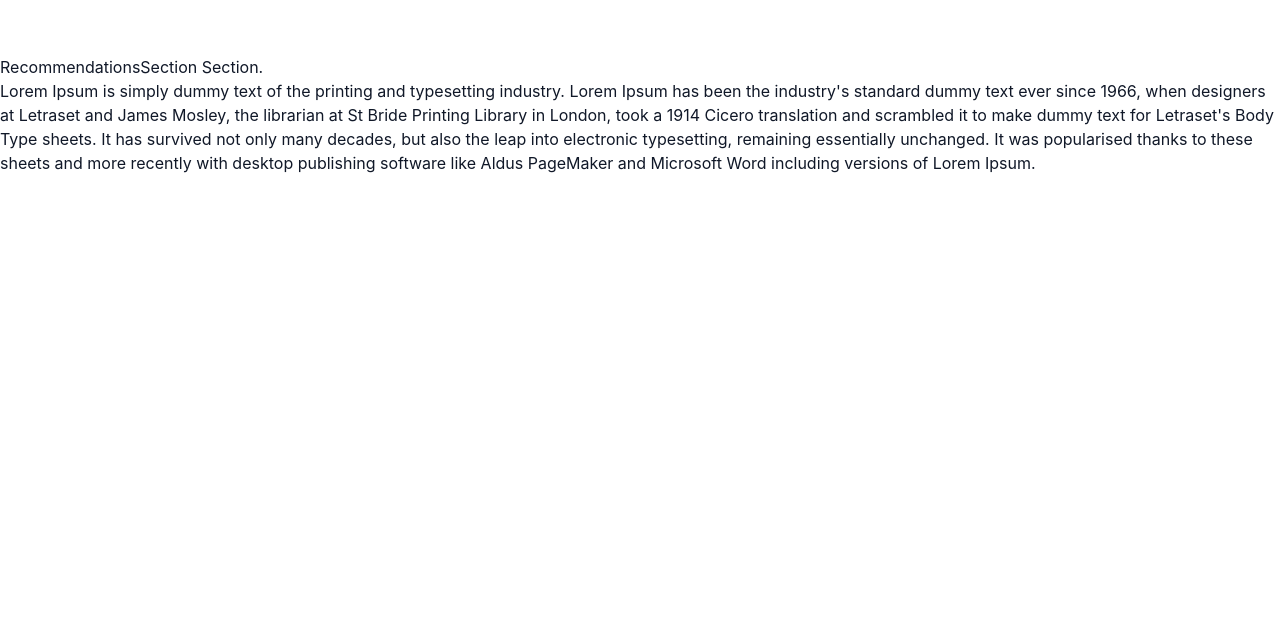
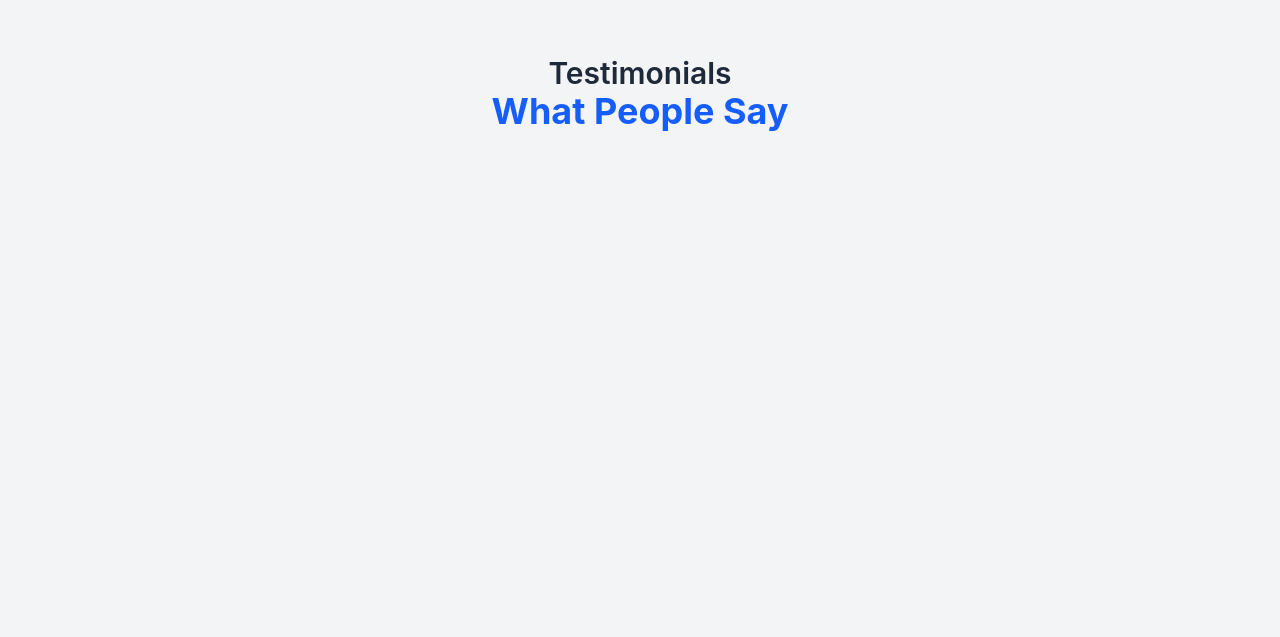
Before and after one commit to Tharmeem1999/React_Project-Portfolio_Website, a React (Vite) app: page / in a window 1280 px wide. Shown: the part 3283-3920 px from the top of the page. Built offline with nearby package versions, Linux system fonts and the light colour scheme.

Commit message:
building the Layout of Recommendations Section

```diff
--- a/src/components/RecommendationsSection/index.jsx
+++ b/src/components/RecommendationsSection/index.jsx
@@ -4,17 +4,19 @@ import TestimonialCard from "./TestimonialCard";
 
 const RecommendationSection = () => {
     return (
-        <section className="min-h-screen py-20">
-            <h1>RecommendationsSection Section.</h1>
-            <p>
-                Lorem Ipsum is simply dummy text of the printing and typesetting industry.
-                Lorem Ipsum has been the industry's standard dummy text ever since 1966, when designers at Letraset and James Mosley,
-                the librarian at St Bride Printing Library in London, took a 1914 Cicero translation and
-                scrambled it to make dummy text for Letraset's Body Type sheets.
-                It has survived not only many decades, but also the leap into electronic typesetting,
-                remaining essentially unchanged. It was popularised thanks to these sheets and more recently
-                with desktop publishing software like Aldus PageMaker and Microsoft Word including versions of Lorem Ipsum.
-            </p>
+        <section className="min-h-screen py-20 px-4 text-center bg-gray-100 dark:bg-gray-900">
+            <h2 className="text-3xl font-semibold text-gray-800 dark:text-white">
+                Testimonials
+            </h2>
+            <h3 className="text-4xl font-bold text-blue-600 dark:text-blue-400 mb-16">
+                What People Say
+            </h3>
+
+            {/* Recommendation Box */}
+
+            {/* Navigation Arrow */}
+
+            {/* Logos */}
         </section>
     );
 };
```
